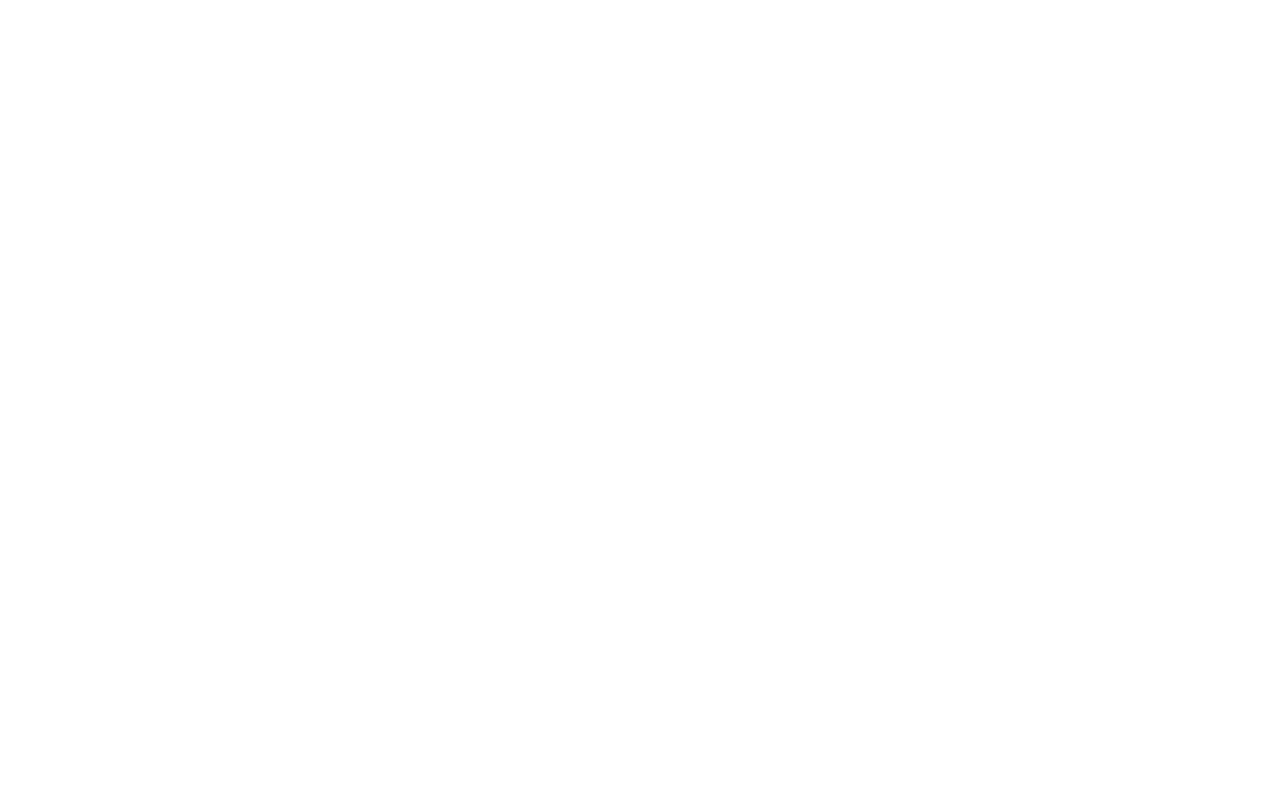
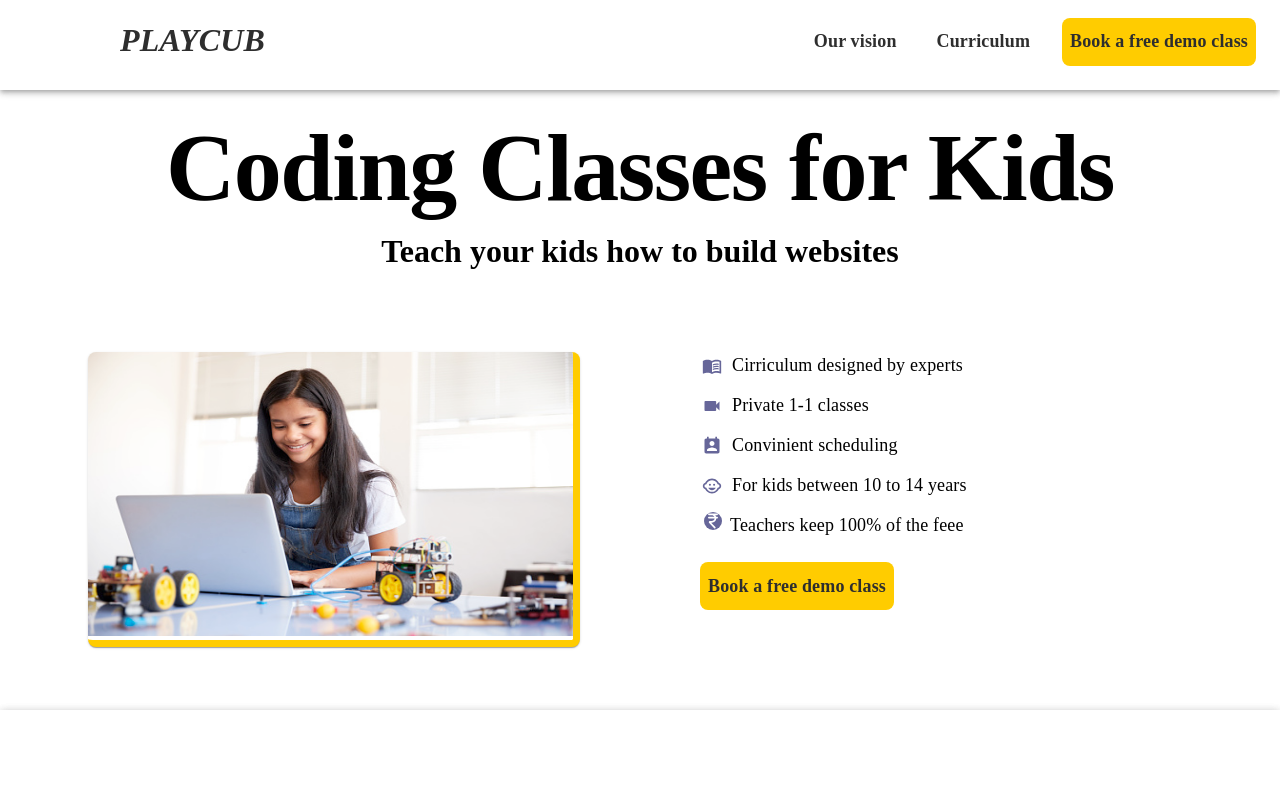
Before and after one commit to navgurukul/playcub-fe, a Next.js app: page / in a window 1280 px wide. Shown: the top 796 px of the page. Built offline with nearby package versions, Linux system fonts and the light colour scheme.

Commit message:
Added Navbar and Footer to all pages

```diff
--- /dev/null
+++ b/comp/Layout.js
@@ -0,0 +1,18 @@
+import Navbar from "./Navbar";
+import Footer from "./Footer";
+import { ThemeProvider } from "@mui/material/styles";
+import theme from "../theme/theme";
+
+const Layout =({children})=>{
+    return(
+        <>
+        <ThemeProvider theme={theme}>
+            <Navbar/>
+            {children}
+            <Footer/>
+        </ThemeProvider>
+
+        </>
+    );
+}
+export default Layout ;
--- a/comp/appBar.js
+++ b/comp/Navbar.js
@@ -6,7 +6,7 @@
 import Button from "@mui/material/Button";
 import Link from '@mui/material/Link';
 
-const ResponsiveAppBar =() =>{
+const Navbar =() =>{
     return(
      <Box sx={{ flexGrow: 1 }}>
       <AppBar position="static" sx={{background:"white", height:90}}>
@@ -29,9 +29,9 @@
           <Box sx={{ flexGrow: 1 }} />
           <Box sx={{ display: { xs: 'none', md: 'flex' } }}>
             <Button  sx={{background:'#FFF',mt:0.4,mr:3, p:"8px,16px"}} height="40px"  >
-              {/* <Link href="#" underline="none" sx={{color:"#2E2E2E"}}> */}
+              <Link href="#" underline="none" sx={{color:"#2E2E2E"}}>
                 Our vision
-              {/* </Link> */}
+              </Link>
             </Button>
             <Button  sx={{background:'#FFF',mt:0.4,mr:3, p:"8px,16px"}} height="40px"  >
               <Link href="/ourCirriculaum" underline="none" sx={{color:"#2E2E2E"}}>
@@ -39,9 +39,9 @@
               </Link>
             </Button>
             <Button sx={{background:'#FFCC00',mt:0.4, p:"8px,16px"}} height="48px"  >
-              {/* <Link href="#" underline="none" sx={{color:"#2E2E2E"}}>  */}
+              <Link href="#" underline="none" sx={{color:"#2E2E2E"}}>
                 Book a free demo class
-              {/* </Link> */}
+              </Link>
             </Button>
           </Box>
 
@@ -51,4 +51,4 @@
     </Box>
     )
 }
-export default ResponsiveAppBar;
+export default Navbar;
--- a/comp/register.js
+++ b/comp/register.js
@@ -1,4 +1,3 @@
-import ResponsiveAppBar from "./appBar"
 import C1 from "./c1";
 import C2 from "./c2";
 import Box from '@mui/material/Box';
@@ -90,7 +89,7 @@
     }
     return (<>
 
-        <ResponsiveAppBar/>
+
     <Box sx={{flexGrow: 1, m:10,display: { xs: "none", md: "flex" } }}>
       <Grid container spacing={2} columns={16}>
         <Grid item xs={10}>
--- a/pages/_app.js
+++ b/pages/_app.js
@@ -1,7 +1,12 @@
+import Layout from '../comp/Layout'
 import '../styles/globals.css'
 
 function MyApp({ Component, pageProps }) {
-  return <Component {...pageProps} />
+  return (
+    <Layout>
+      <Component {...pageProps} />
+    </Layout>
+  )
 }
 
 export default MyApp
--- a/pages/home/index.js
+++ b/pages/home/index.js
@@ -1,4 +1,3 @@
-import ResponsiveAppBar from "../../comp/appBar";
 import Image from 'next/image'
 import {
     Typography,
@@ -8,8 +7,6 @@
     Grid,
   } from "@mui/material";
 import * as React from "react";
-import { ThemeProvider } from "@mui/material/styles";
-import theme from "../../theme/theme";
 import MenuBookIcon from '@mui/icons-material/MenuBook';
 import VideocamIcon from '@mui/icons-material/Videocam';
 import PermContactCalendarIcon from '@mui/icons-material/PermContactCalendar';
@@ -19,14 +16,12 @@
 import IconButton from '@mui/material/IconButton';
 import TextField from '@mui/material/TextField';
 import ClassesCard from "./ClassesCard";
-import Footer from '../../comp/Footer';
 
 
 const HomePage = ()=>{
 
     return (
-        <ThemeProvider theme={theme}>
-            <ResponsiveAppBar/>
+        <>
             <Container  align="center" sx={{mt:2}}>
                 <Typography variant="h1" >
                     Coding Classes for Kids
@@ -128,9 +123,9 @@
                    >
                    </TextField>
                 </Box>
-                <Footer />
+
             </Container>
-        </ThemeProvider>
+        </>
 
 
 
--- a/pages/index.js
+++ b/pages/index.js
@@ -1,31 +1,10 @@
-import Head from 'next/head'
-import Image from 'next/image'
-import styles from '../styles/Home.module.css'
 
+import HomePage from './home'
 export default function Home() {
   return (
-    <div className={styles.container}>
-      <Head>
-        <title>Playcub</title>
-        <meta name="description" content="education" />
-        <link rel="icon" href="/favicon.ico" />
-      </Head>
+    <>
+      <HomePage />
 
-      <main className={styles.main}>
-
-      </main>
-      <footer className={styles.footer}>
-        {/* <a
-          href="https://vercel.com?utm_source=create-next-app&utm_medium=default-template&utm_campaign=create-next-app"
-          target="_blank"
-          rel="noopener noreferrer"
-        >
-          Powered by{' '}
-          <span className={styles.logo}>
-            <Image src="/vercel.svg" alt="Vercel Logo" width={72} height={16} />
-          </span>
-        </a> */}
-      </footer>
-    </div>
+    </>
   )
 }
```
